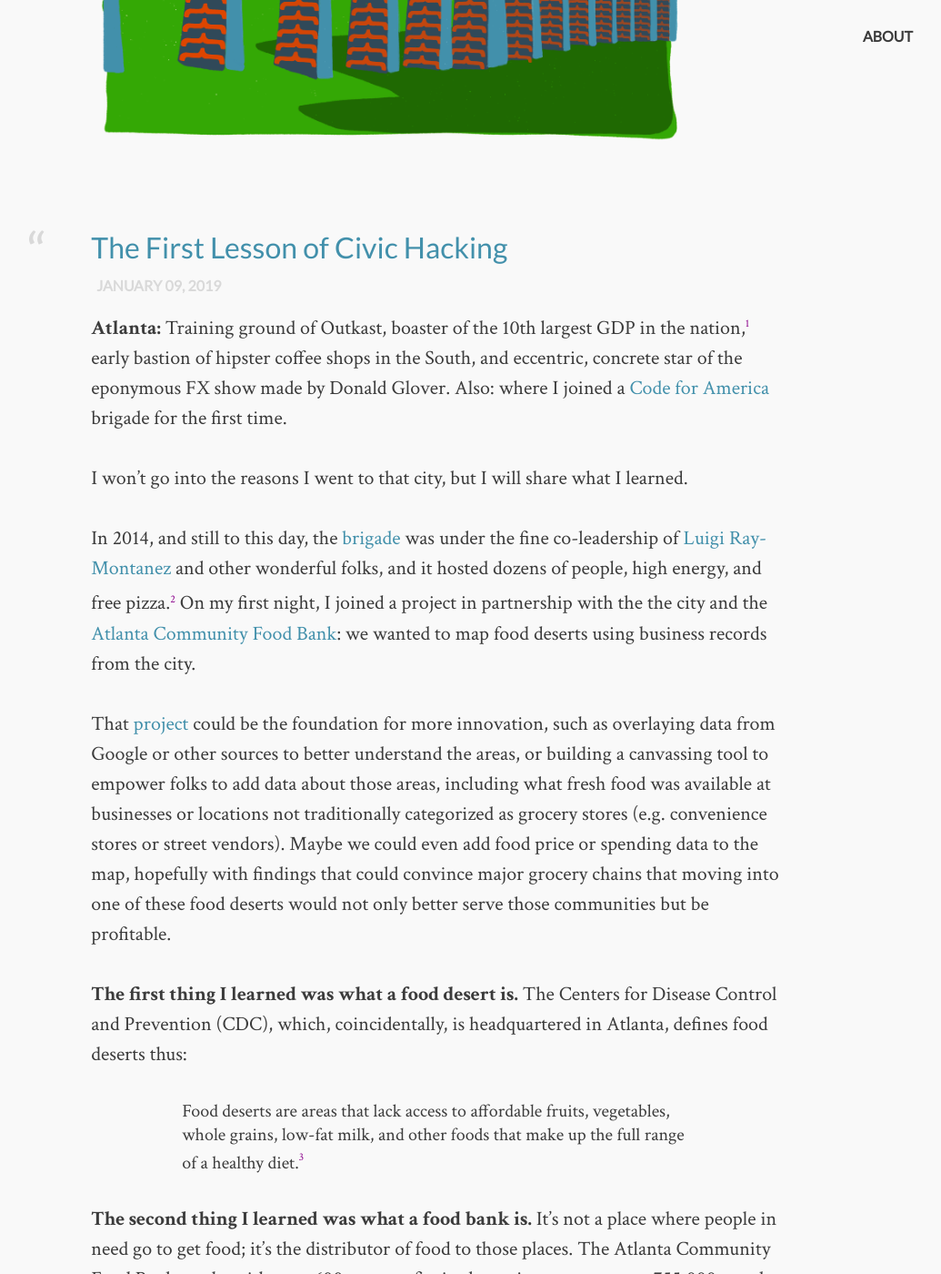
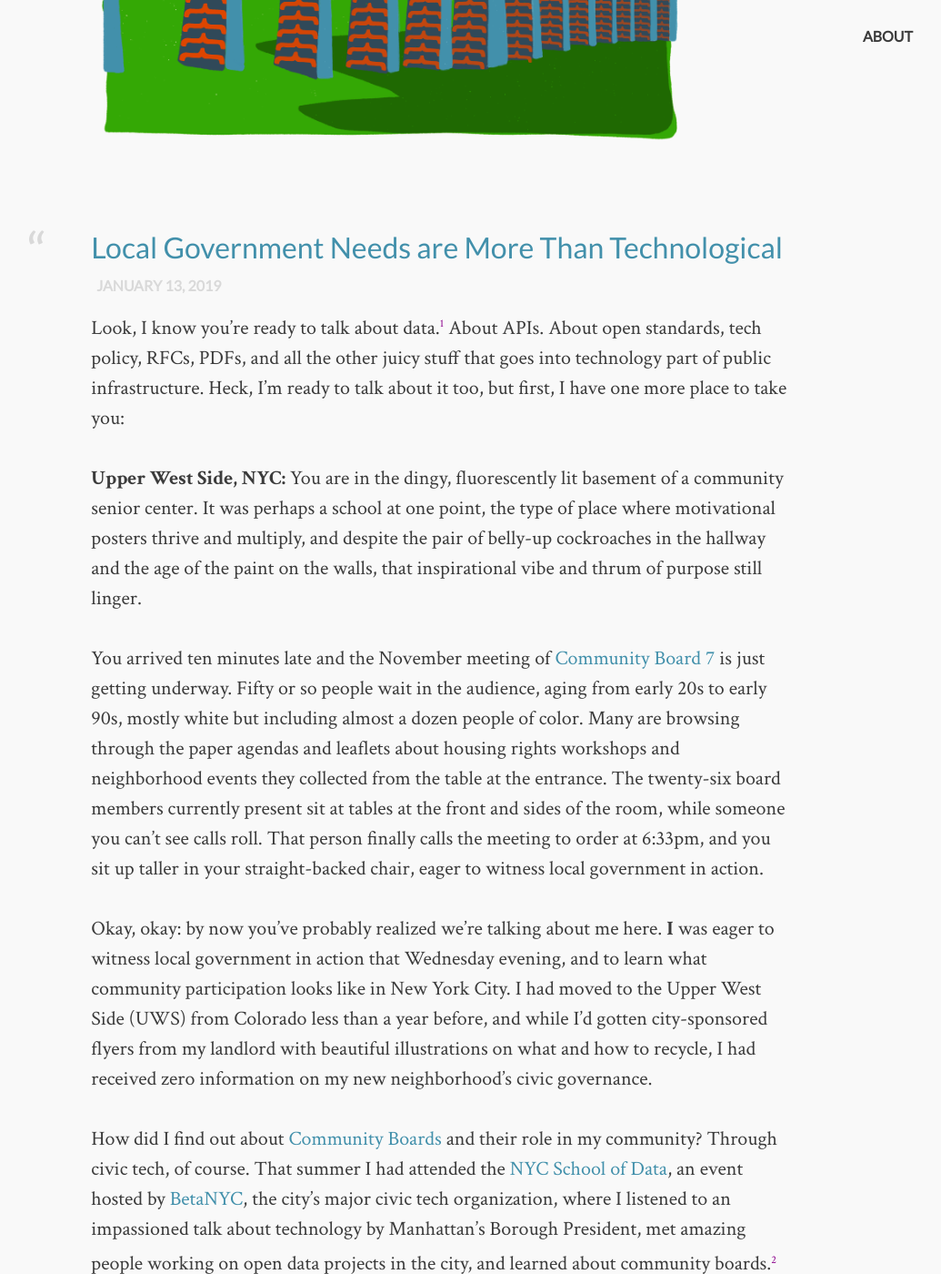
Before and after one commit to switzersc/civic_unrest, a Jekyll site: the page built from index.html, in a window 1280 px wide and 1400 px high, scrolled down 338 px. Shown: the whole window at 91% size, without its empty margins (212-1247 px from the left). Built offline with Jekyll 4.4.1, drawn with Linux system fonts in a browser that asks for light colours; the list of posts is cut into pages by our own code; comment, search, counter and statistics services are not loaded; some of the changed text lies outside the part shown.

Commit message:
Publish next post on local gov needs

```diff
--- /dev/null
+++ b/_posts/2019-01-13-local-gov-needs-are-more-than-technical.md
@@ -0,0 +1,87 @@
+---
+layout: post-no-feature
+title:  "Local Government Needs are More Than Technological"
+date:   2019-01-13 21:00:00 -0500
+categories: blog, civic hacking, code for america, atlanta
+---
+
+Look, I know you’re ready to talk about data.<a href="#footnote1-20190113" class="body-footnote-link" name="footnote1anc-20190113"><sup>1</sup></a> About APIs. About open standards, tech policy, RFCs, PDFs, and all the other juicy stuff that goes into technology part of public infrastructure. Heck, I’m ready to talk about it too, but first, I have one more place to take you:
+
+**Upper West Side, NYC:** You are in the dingy, fluorescently lit basement of a community senior center. It was perhaps a school at one point, the type of place where motivational posters thrive and multiply, and despite the pair of belly-up cockroaches in the hallway and the age of the paint on the walls, that inspirational vibe and thrum of purpose still linger.
+
+You arrived ten minutes late and the November meeting of [Community Board 7](https://www1.nyc.gov/site/manhattancb7/index.page){:target="_blank"} is just getting underway. Fifty or so people wait in the audience, aging from early 20s to early 90s, mostly white but including almost a dozen people of color. Many are browsing through the paper agendas and leaflets about housing rights workshops and neighborhood events they collected from the table at the entrance. The twenty-six board members currently present sit at tables at the front and sides of the room, while someone you can’t see calls roll. That person finally calls the meeting to order at 6:33pm, and you sit up taller in your straight-backed chair, eager to witness local government in action.
+
+Okay, okay: by now you’ve probably realized we’re talking about me here. **I** was eager to witness local government in action that Wednesday evening, and to learn what community participation looks like in New York City. I had moved to the Upper West Side (UWS) from Colorado less than a year before, and while I’d gotten city-sponsored flyers from my landlord with beautiful illustrations on what and how to recycle, I had received zero information on my new neighborhood’s civic governance.
+
+How did I find out about [Community Boards](https://www1.nyc.gov/site/manhattancb7/about/about-community-boards.page){:target="_blank"} and their role in my community? Through civic tech, of course. That summer I had attended the [NYC School of Data](https://schoolofdata.nyc/), an event hosted by [BetaNYC](https://beta.nyc/){:target="_blank"}, the city’s major civic tech organization, where I listened to an impassioned talk about technology by Manhattan’s Borough President, met amazing people working on open data projects in the city, and learned about community boards.<a href="#footnote2-20190113" class="body-footnote-link" name="footnote2anc-20190113"><sup>2</sup></a> So, I looked up mine and finally a meeting happened on a night I could attend.
+
+If you want to understand the riveting nature of municipal agency meetings – or you care about issues affecting your community – you should go experience it first-hand.<a href="#footnote3-20190113" class="body-footnote-link" name="footnote3anc-20190113"><sup>3</sup></a> If you’re having trouble finding your local council or board meeting info, [reach out](https://twitter.com/civic_unrest){:target="_blank"} and I’ll do my best to help. If you want a taste of what you might encounter at these events, here are my three major takeaways from the November 7, 2018, meeting, including my favorite quotes from the night:
+
+## 1. Context is everything and, for some reason, nothing.
+
+> *"The Civic Engagement Commission is a '1984' concept."*
+ <br />
+> -- Community member during the Community Session
+
+The [agenda](https://www1.nyc.gov/assets/manhattancb7/downloads/pdf/full_board_agendas/2018_full_board_agendas/fbagenda11_18.pdf){:target="_blank"} for the meeting had been posted a few days in advance, but the items either have zero context or a single sentence description. If you suspected that any of these items have been discussed in a previous meeting, or you wanted to understand better what those items entail, you were responsible for either digging through previous meeting minutes to find more information (and there are no links to the relevant sections) or searching the internet for more explanation. Understandably, there was no time during the meeting to offer more context behind each and every item, but there was also no help that I could see for community members to more easily discover that context on their own.
+
+The conundrum is especially true for the Community Session, the first period in the meeting when community members are invited to speak about issues affecting them. That session spanned almost an hour, yet none of that time really included summaries or basic context for the issues covered. Luckily, the day before was Election Day and I’d done my research on my ballot and local issues before I came, so I wasn’t as lost as I would've been otherwise. I knew, for example, what the speaker was referring to in the above quote: the creation of a Civic Engagement Commission to promote civic participation had [just been approved](https://www.nyccfb.info/nyc-votes/vgwelcome/state-general-2018/ballot-proposals/proposal-2/?languageType=English){:target="_blank"}  by NYC voters. I don’t agree that this initiative is something out of an Orwellian dystopia, but it is a gem of a quote, isn’t it?
+
+**I’d love to see more context and cross-referencing between agendas, meeting minutes, and other documents from the community board so that at future meetings (and outside of meetings), I can better follow and understand long-running issues or topics new to me.**<a href="#footnote4-20190113" class="body-footnote-link" name="footnote4anc-20190113"><sup>4</sup></a> I know this is more logistically difficult, but it would also be great to have some mechanism to share context about updates brought to the meetings. Unfortunately a lot of people who give updates also leave afterwards, and there aren’t any breaks, making it difficult to ask for more details from these folks directly.
+
+## 2. Community and Community Board members alike don’t fully understand meeting procedures.
+
+> *“Are we voting for swapping the two items or moving item 12 to the second position and shifting everything down?”* <br />
+> *“We should do the latter!”* <br />
+> *“But the former motion was proposed first!”* <br />
+> *“All in favor, raise your hands.”* <br />
+> *“But what are we voting on?”*
+ <br />
+> -- My memory of some of the procedural mishaps during the meeting
+
+I wish I’d captured the exact dialogue, but you get the gist. At this point, I couldn’t tell if board member were raising their hands to vote or throwing up their hands in exasperation. The most heated parts of the night were fueled by a lack of understanding or clear adherence to the process. I did Model UN in high school, so I’m familiar with [parliamentary procedure](http://octsa.ua.edu/uploads/1/6/6/9/16699238/basics-of-parliamentary-procedures.pdf){:target="_blank"}, but I still can’t tell you if this board meeting was following (or attempting to follow) that set of rules or another. I also haven’t been able to find any information about meeting procedures on my Community Board’s website.
+
+Another tense moment came when the board was about to decide to deny a business’s request to change their license to include outdoor seating and music, because the business owner hadn’t attended the “pre-meeting,” thirty minutes before the full board meeting. The business owner was in the audience by this point and made himself known; apparently, he had not known about the “pre-meeting.” It seemed like an honest mistake, especially if you saw how the agenda was laid out. The pre-meeting info and agenda was in the same document as the main agenda, but it was at the **end** of the agenda, not at the beginning as the prefix “pre” would suggest. The board ultimately denied the business owner’s request, after an argument in which some of the board members sided with the business. I understand both sides here, and I can’t help but think the confusion could’ve been mitigated by better information design and education for both the public and the board about how the meetings are run and why.
+
+**Like with links, I’m generally a proponent of well-established, well-designed protocols, but we can’t have rules of engagement and not explain them to anyone.** When we do explain, the information should be clear, accessible (including multilingual), and discoverable.
+
+
+## 3. *“Our priorities should reflect our values.”*
+> -- Sheldon Fine, board member
+
+I don’t have a better section heading than that quote itself, which was one of the most inspiring and validating moments of the night. It came during the discussion on 2020 fiscal priorities, and the proposed priority list originally had repairing the UWS kayak dock as the second highest priority. Many board members felt this placement didn’t represent the entire community’s needs, and it became clear that the board members, including the chairperson, didn’t feel they had had the opportunity to review and give input on the suggested priorities before that night.
+
+After some heated debate, much of which was over procedure (see above) rather than the topic itself, the board finally voted to move the kayak dock repair item down in priorities and move the refurbishment of the Frederick Douglass playground up in the list. Listening to this self-admittedly mostly white community board not only address disparities within their own community, including acknowledging the need to advocate for the residents who are don’t attend these meetings and are not appointed to the board, but also **take action on those disparities,** was awesome and worth every minute of those 3 hours I spent in that basement.<a href="#footnote5-20190113" class="body-footnote-link" name="footnote5anc-20190113"><sup>5</sup></a>
+
+## What's next
+
+I wanted to talk about this recent experience because it illustrates how so much of the work to be done isn't technological. It's about community education and outreach, information design, and clear and understandable processes. It's about focusing on community values and, ultimately, people. In future posts I'm going to dive more into open data and standards, tech policy, digital infrastructure, and civic-focused software -- and while those things are important, they're only one layer of the stack.
+
+
+<div class="footnote-block">
+
+	<div id="footnote1-20190113" class="footnote-item">
+	<a href="#footnote1anc-20190113" name="footnote1sym-20190113">1</a>
+	Then again, I know nothing about you, internet.
+	</div>
+
+	<div id="footnote2-20190113" class="footnote-item">
+	<a href="#footnote2anc-20190113" name="footnote2sym-20190113">2</a>
+	BetaNYC published a <a href="https://beta.nyc/publications/betanycs-civic-innovation-fellows-community-board-technology-needs-report-2018/" target="_blank">report</a> about the community boards’ technology needs. I encourage you to check it out and see what might be helpful for your own local governments. But also, notice how so much of what's identified isn't about advanced technology. Needs include lots of training, faster WiFi at meeting locations, adequate temperature control in offices (!), basic email software, and modern computer setups.
+	</div>
+
+	<div id="footnote3-20190113" class="footnote-item">
+	<a href="#footnote3anc-20190113" name="footnote3sym-20190113">3</a>
+	Seriously, attending one can be like watching a mashup of the Great British Bake-off, C-Span, and your high school yearbook committee meeting. It makes you feel good, gives you insight into the civic process and your community, and reminds you that we’re really all overgrown children trying to figure out how to play nice with each other.
+	</div>
+
+	<div id="footnote4-20190113" class="footnote-item">
+	<a href="#footnote4anc-20190113" name="footnote4sym-20190113">4</a>
+	In other words, I want more links. Those of you who know me know that I love links. Link all the things, please.
+	</div>
+
+	<div id="footnote5-20190113" class="footnote-item">
+	<a href="#footnote5anc-20190113" name="footnote5sym-20190113">5</a>
+	Full board meeting minutes are available <a href="https://www1.nyc.gov/assets/manhattancb7/downloads/pdf/minutes/2018/min11_18.pdf" target="_blank">here</a>.
+	</div>
+</div>
--- a/_sass/_styles.scss
+++ b/_sass/_styles.scss
@@ -465,10 +465,14 @@ a.index-post-title-link {
 
   h2 {
     font-size: 30px;
+    padding-top: ($lh * 1/2);
+    margin-bottom: ($lh * 1/2);
+    line-height: 1.25em
   }
 
   h3 {
     font-size: 26px;
+
   }
 
   ul {
@@ -545,7 +549,6 @@ figure {
     padding-top: ($lh * 1/2);
     margin-bottom: ($lh * 1/2);
     line-height: 1.25em
-
   }
 
   img {
```
